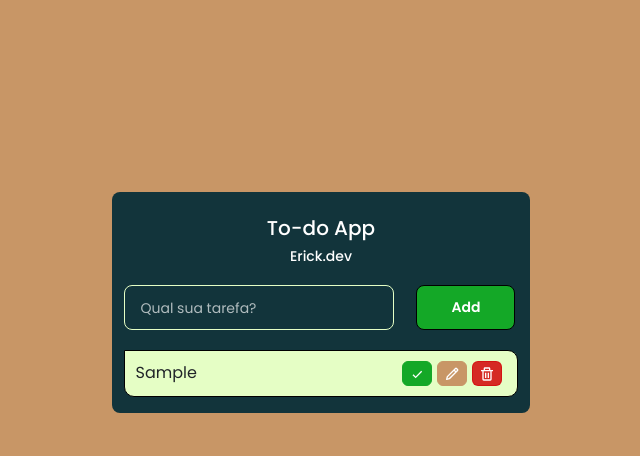
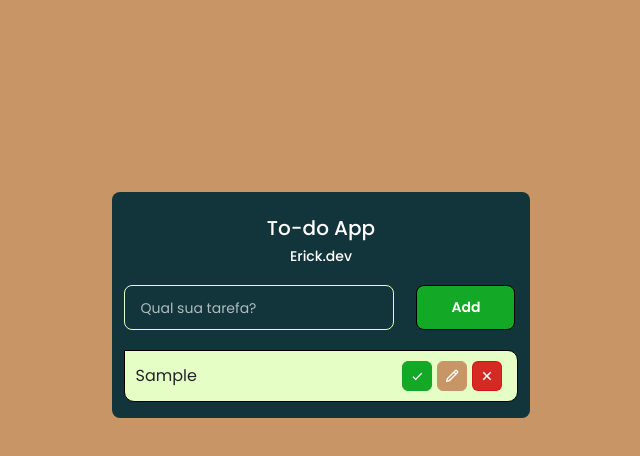
Before and after one commit to itseriqq/todoapp-react, a React (Create React App) app in the folder project/: page / in a window 1280 px wide. Both pictures are taken after typing "Sample" into the empty fields and a click on the button "Add". Shown: the top 456 px of the page, without its empty margins (319-959 px from the left). Built offline with nearby package versions, Linux system fonts and the light colour scheme.

Commit message:
Hover color of buttons is now transparent

```diff
--- a/project/src/App.jsx
+++ b/project/src/App.jsx
@@ -4,7 +4,7 @@ import Container from 'react-bootstrap/Container';
 import Row from 'react-bootstrap/Row';
 import Col from 'react-bootstrap/Col';
 import { v4 as uuidv4 } from "uuid";
-import { BiTrash } from 'react-icons/bi';
+import { BiX } from 'react-icons/bi';
 import { BiPencil } from 'react-icons/bi';
 import { BiCheck } from 'react-icons/bi';
 
@@ -113,7 +113,7 @@ function App() {
                           </button>
 
                           <button className="excluirItem" onClick={() => handleExcluirItem(item)}>
-                            <BiTrash />
+                            <BiX />
                           </button>
 
                         </div>
--- a/project/src/styles.css
+++ b/project/src/styles.css
@@ -62,8 +62,8 @@ input:focus {
 }
 
 .botaoAdicionarItem:hover {
-    background-color: #0a5e15;
-    border: 1px solid #000;
+    background-color: transparent;
+    border: 1px solid #14a827;
     border-radius: 8px;
     cursor: pointer;
     font-size: 14px;
@@ -77,6 +77,9 @@ input:focus {
 }
 
 .item {
+    display: flex;
+    align-items: center;
+    justify-content: center;
     background-color: #e5fec5;
     padding: 10px;
     border-radius: 0px 10px 10px 10px;
@@ -100,17 +103,25 @@ input:focus {
 }
 
 .item .excluirItem {
-    height: 25px;
+    display: flex;
+    align-items: center;
+    justify-content: center;
+    height: 30px;
     width: 30px;
     background-color: #d41010e3;
     color: #fff;
     border: 0.2px solid #d41010e3;
     border-radius: 6px;
+    font-size: 18px;
+    padding-top: -66px;
     cursor: pointer;
 }
 
 .item .editarItem {
-    height: 25px;
+    display: flex;
+    align-items: center;
+    justify-content: center;
+    height: 30px;
     width: 30px;
     background-color: #c89666;
     color: white;
@@ -120,7 +131,10 @@ input:focus {
 }
 
 .item .concluirItem {
-    height: 25px;
+    display: flex;
+    align-items: center;
+    justify-content: center;
+    height: 30px;
     width: 30px;
     background-color: #14a827;
     border: 0.2px solid #14a827;
```
